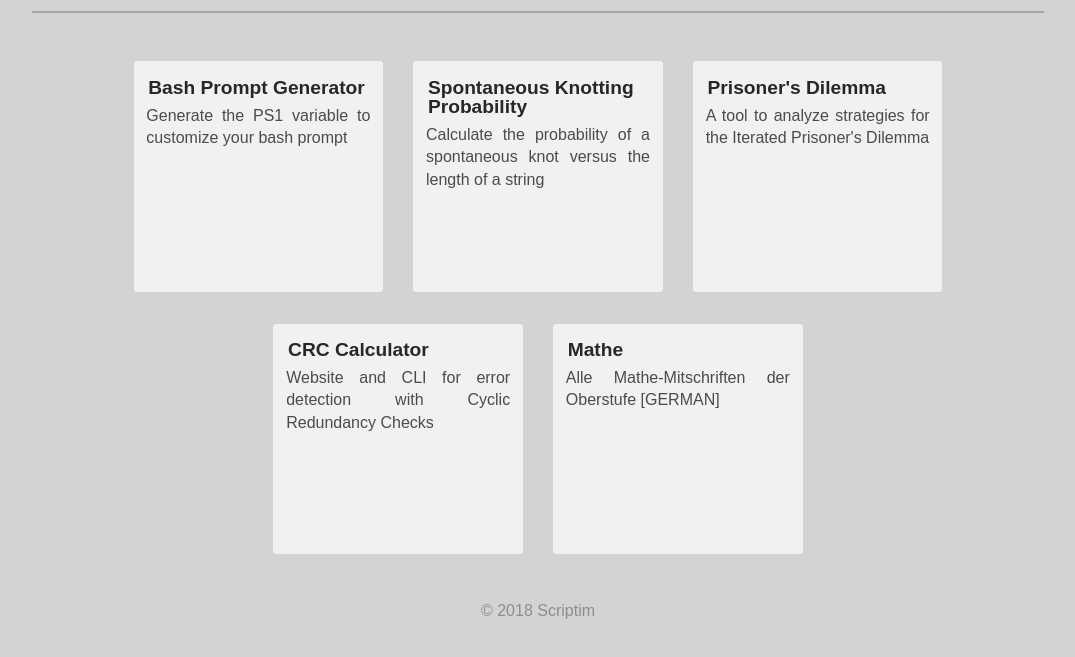
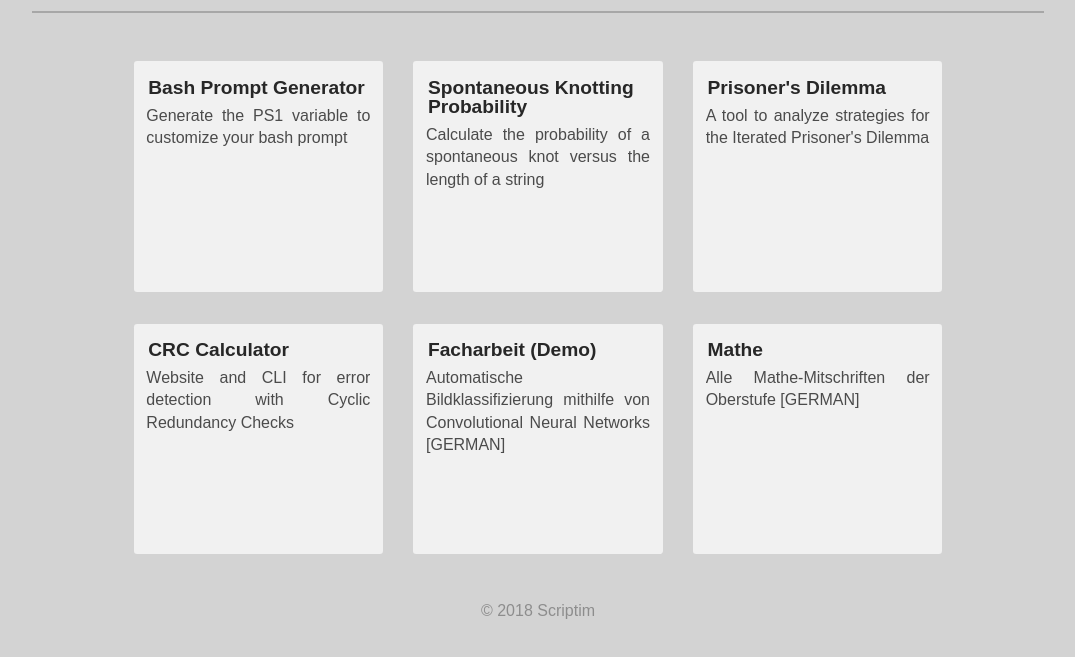
Before and after one commit to Scriptim/Scriptim.github.io, a plain HTML site: page index.html in a window 1280 px wide. Shown: the part 103-760 px from the top of the page, without its empty margins (102-1177 px from the left). Drawn offline with Linux system fonts and the light colour scheme.

Commit message:
Facharbeit

```diff
--- a/index.html
+++ b/index.html
@@ -45,6 +45,13 @@
       </div>
     </a>
 
+    <a href="https://scriptim.github.io/Facharbeit/" title="Facharbeit Demo" class="tile" target="_blank">
+      <div class="tile_content">
+        <h2>Facharbeit (Demo)</h2>
+        <p>Automatische Bildklassifizierung mithilfe von Convolutional Neural Networks [GERMAN]</p>
+      </div>
+    </a>
+
     <a href="https://scriptim.github.io/Mathe/Mathe.pdf" title="Mathe.pdf" class="tile preventcache">
       <div class="tile_content">
         <h2>Mathe</h2>
```
